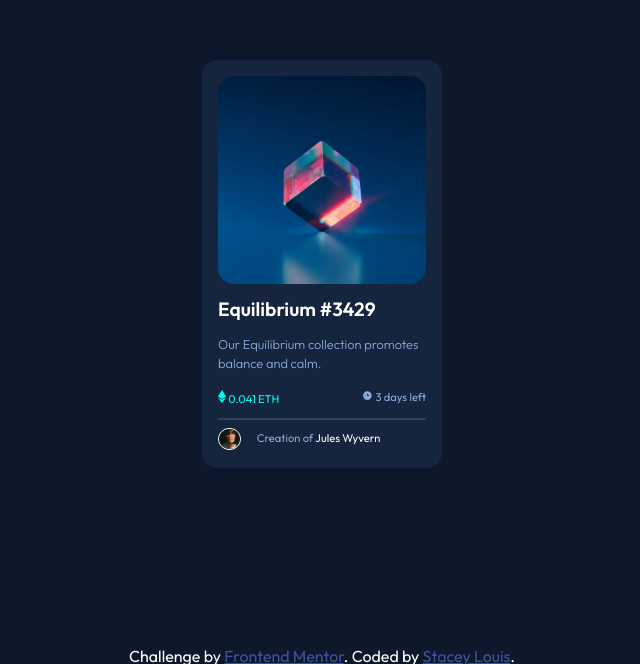
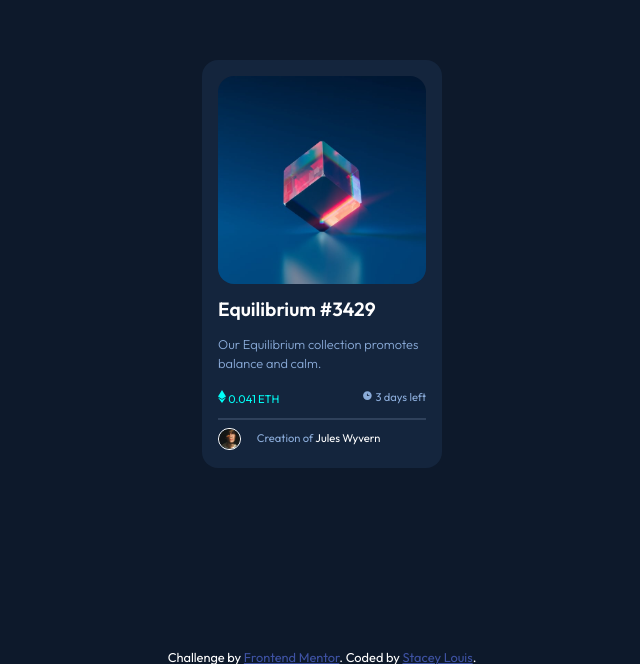
Before and after one commit to StaceyLouis/nft-preview-card, a website: page index.html in a window 1280 px wide. Shown: the part 136-800 px from the top of the page, without its empty margins (318-958 px from the left). Drawn offline with Linux system fonts and the light colour scheme.

Commit message:
final styles update

```diff
--- a/styles/mobileStyles.css
+++ b/styles/mobileStyles.css
@@ -100,12 +100,12 @@
         font-size: 11px;
         position: fixed;
         bottom: 0;
-        font-size: 1rem;
+        font-size: 0.8rem;
         color: white;
         }
         .attribution a {
          color: hsl(228, 45%, 44%);
-        font-size: 1rem;
+        font-size: 0.8rem;
          }
 
 }
```
